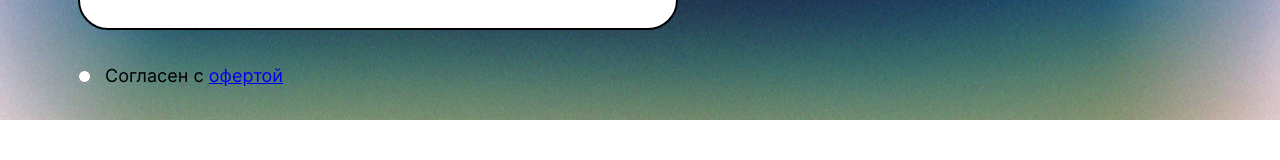
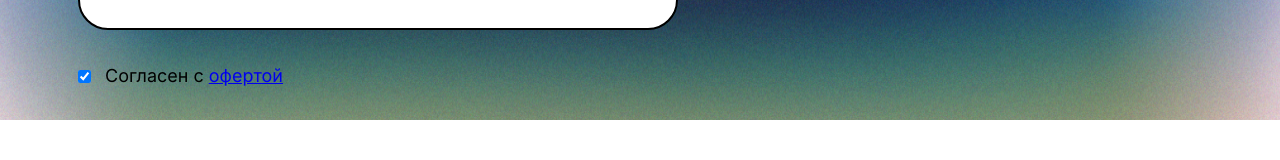
Before and after one commit to kohanniy/turbina, a React (Create React App) app: page / in a window 1280 px wide. Shown: the part 680-840 px from the top of the page. Built offline with nearby package versions, Linux system fonts and the light colour scheme.

Commit message:
Сделал форму работающей и обрабатывающей отправки запросов

```diff
--- a/src/blocks/form/__container/form__container.css
+++ b/src/blocks/form/__container/form__container.css
@@ -2,6 +2,6 @@
   display: flex;
   flex-direction: column;
   width: 100%;
-  align-items: start;
-  justify-content: start;
+  align-items: flex-start;
+  justify-content: flex-start;
 }
--- a/src/components/App.js
+++ /dev/null
@@ -1,12 +0,0 @@
-import React from 'react';
-import Form from './Form';
-
-const App = function() {
-  return (
-    <div className="App">
-      <Form />
-    </div>
-  );
-}
-
-export default App;
--- a/src/components/Form.js
+++ b/src/components/Form.js
@@ -1,17 +1,65 @@
 import React from 'react';
 
+import Api from '../utils/Api';
+
 const Form = function() {
+  // Создаем state переменные для каждого инпута
+  const [nameInput, setNameInput] = React.useState('');
+  const [emailInput, setEmailInput] = React.useState('');
+  const [phoneInput, setPhoneInput] = React.useState('');
+  const [poemsInput, setPoemsInput] = React.useState('');
+  const [offerRadioInput, setOfferRadioInput] = React.useState(true);
+
+  // Тут я обрабатываю для всех инпутов сразу, но если у вас 1-2 инпута, можете создать
+  // фнкцию-обработчик для каждого инпута
+  const handleInputChange = function(e) {
+    const target = e.target;
+    switch (target.name) {
+      case 'name':
+        setNameInput(target.value);
+        break;
+      case 'email':
+        setEmailInput(target.value);
+        break;
+      case 'tel':
+        setPhoneInput(target.value);
+        break;
+      case 'poems':
+        setPoemsInput(target.value);
+        break;
+      case 'offer':
+        setOfferRadioInput(target.checked);
+        break;
+      default:
+        console.log('Ошибка');
+    }
+  }
+
+  const handleSubmit = function(e) {
+    Api.sendForm({
+      name: nameInput,
+      email: emailInput,
+      tel: phoneInput,
+      poems: poemsInput
+    })
+      .then((r) => {
+        console.log(r);
+      });
+  }
+
   return (
     <section className="form">
       <h2 className="form__title">Форма</h2>
-      <form className="form__container" id="form">
-        <input className="form__input" type="text" name="name" minLength="3" placeholder="Имя и фамилия автора" />
-        <input className="form__input" type="email" name="email" minLength="3" placeholder="Почта" />
-        <input className="form__input" type="tel" name="phone" minLength="3" placeholder="Телефон" />
-        <textarea className="form__poems" form="form" name="poems" minLength="3" placeholder="Стихи" />
+      <form className="form__container" id="form" onSubmit={handleSubmit}>
+        {/* В качестве значения укстанавливаете стейт, а в качестве обработчика изменения состояния */}
+        {/* устанавливаете функцию-обработчик */}
+        <input onChange={handleInputChange} value={nameInput} className="form__input" type="text" name="name" minLength="3" placeholder="Имя и фамилия автора" />
+        <input onChange={handleInputChange} value={emailInput} className="form__input" type="email" name="email" minLength="3" placeholder="Почта" />
+        <input onChange={handleInputChange} value={phoneInput} className="form__input" type="tel" name="phone" minLength="3" placeholder="Телефон" />
+        <textarea onChange={handleInputChange} value={poemsInput} className="form__poems" form="form" name="poems" minLength="3" placeholder="Стихи" />
         <div className="form__offer-container">
-          <input className="form__offer" type="radio" />
-          <p className="form__offer-text">Согласен с <a className="form__offer-link" href="../images/cheat-sheet-branches-in-git-sprint-3.pdf">офертой</a></p>
+          <input onChange={handleInputChange} checked={offerRadioInput} name="offer" className="form__offer" type="checkbox"/>
+          <p className="form__offer-text">Согласен с <a className="form__offer-link" href="../images/oferta.pdf">офертой</a></p>
         </div>
       </form>
       <button className="form__submit" type="submit">Отправить</button>
--- a/src/index.js
+++ b/src/index.js
@@ -1,14 +1,14 @@
 import React from 'react';
 import ReactDOM from 'react-dom';
 import './index.css';
-import App from "./components/App";
+import Form from './components/Form'
 
 
 ReactDOM.render(
   <React.StrictMode>
      { /* Вставьте сюда ваш блок, который вы верстаете */ }
      {/*<Header />*/}
-     <App />
+     <Form />
   </React.StrictMode>,
   document.getElementById('root')
 );
--- /dev/null
+++ b/src/utils/Api.js
@@ -0,0 +1,48 @@
+class Api {
+  constructor({baseUrl, headers}) {
+    this.baseUrl = baseUrl;
+    this.headers = headers;
+  }
+
+  sendForm(formData) {
+    return fetch(`${this.baseUrl}/cards`, {
+      method: 'POST',
+      headers: this.headers,
+      body: JSON.stringify({
+        name: formData.name,
+        email: formData.email,
+        phone: formData.phone,
+        poems: formData.poems
+      })
+    })
+      .then((result) => {
+        return this._getResponseData(result);
+      });
+  }
+
+  getSongs() {
+    return fetch(`${this.baseUrl}/cards`, {
+      method: 'GET',
+      headers: this.headers
+    })
+      .then((result) => {
+        return this._getResponseData(result);
+      });
+  }
+
+  _getResponseData(res) {
+    if (res.ok) {
+      return res.json();
+    }
+
+    return Promise.reject(new Error(`Ошибка: ${res.status}`));
+  }
+}
+
+export default new Api({
+  // baseUrl: 'https://mesto.nomoreparties.co/v1/cohort-15',
+  // headers: {
+  //   authorization: '34b321e7-b4e4-4ac9-9db1-e3a7134426f4',
+  //   'Content-Type': 'application/json'
+  // }
+});
```
Also changed, not shown: 2 other files (tests, documents, lock files or other folders).
